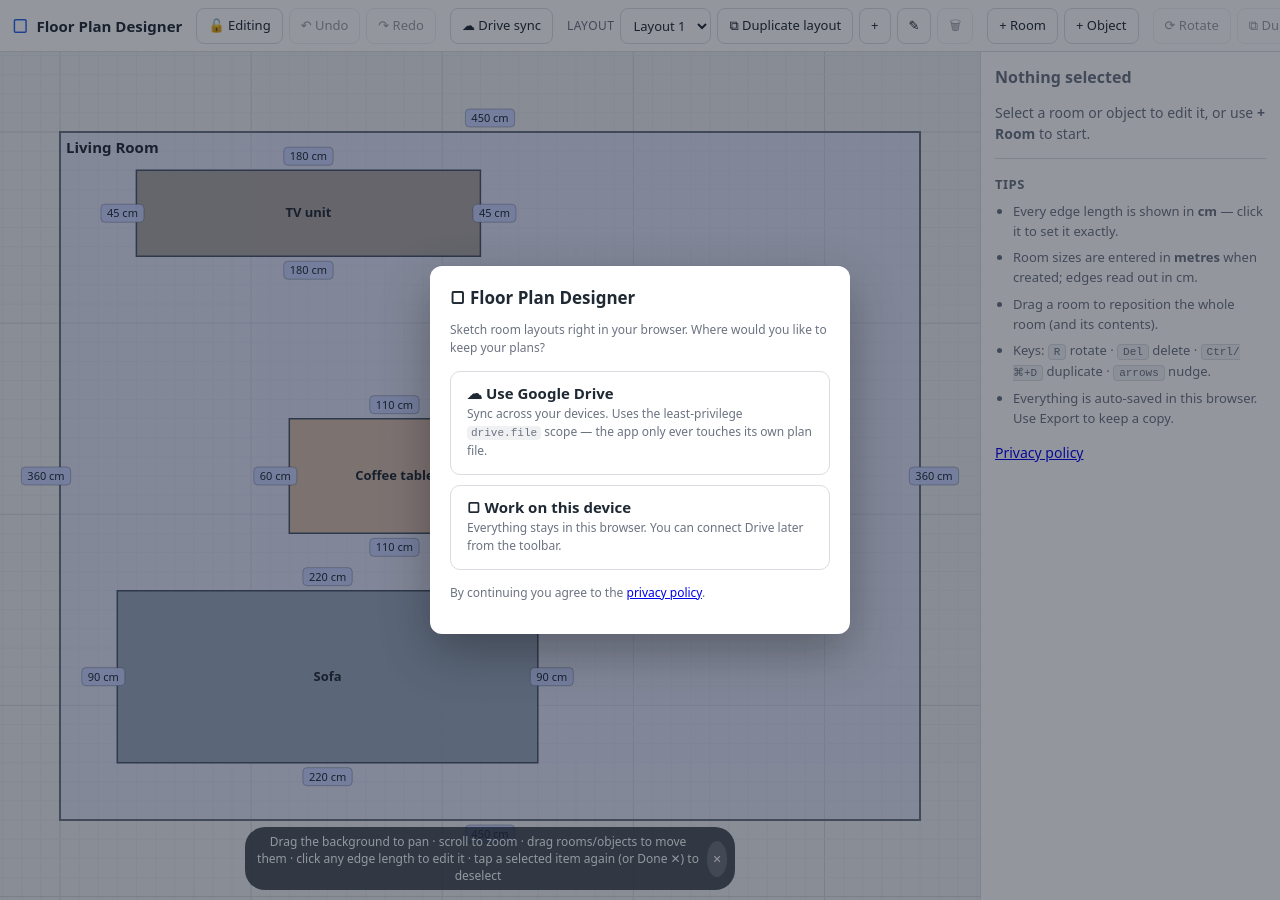
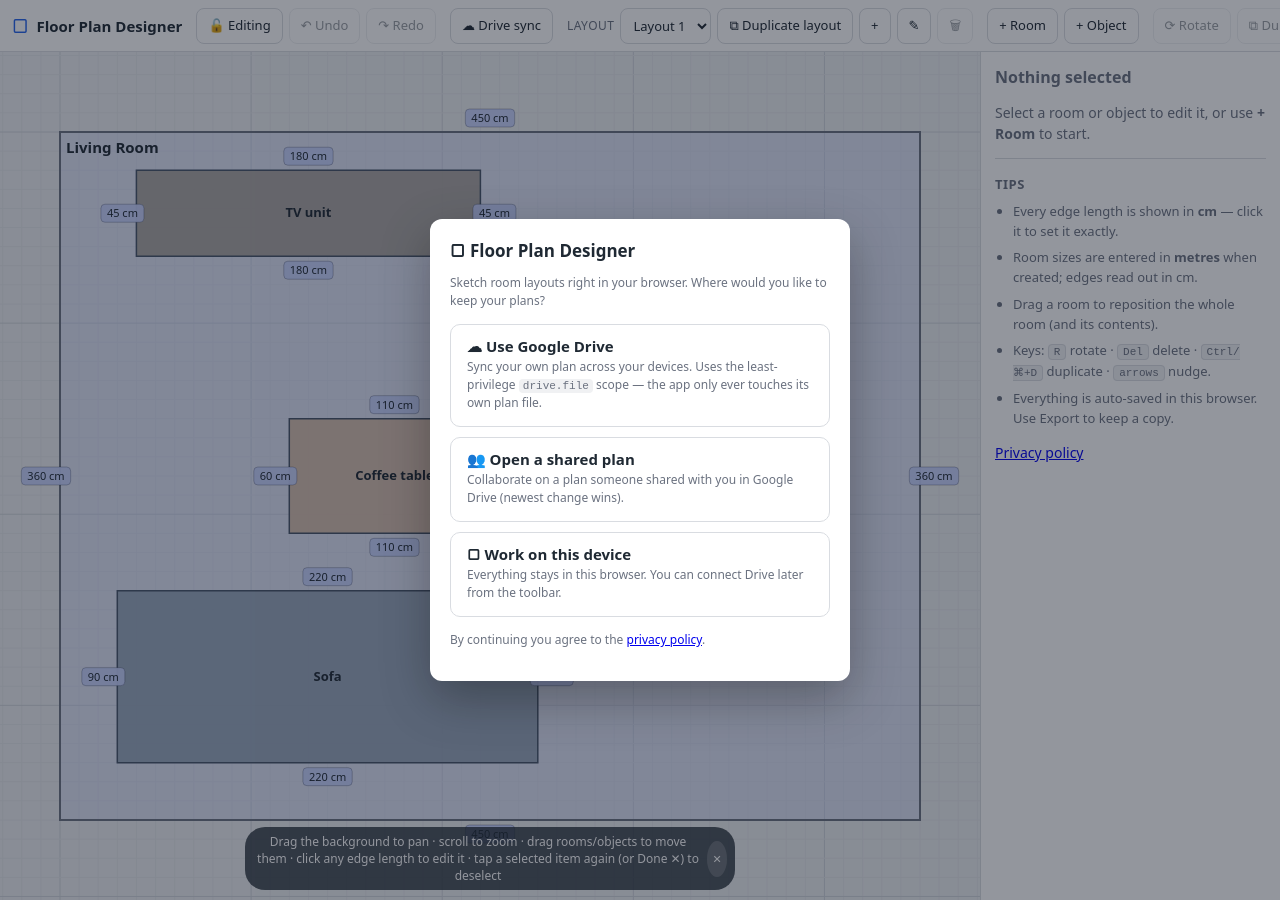
Before and after one commit to mchr3k/mchr3k.github.com, a Jekyll site: the page floorplan/index.html, which Jekyll copies as it is, in a window 1280 px wide. Built offline with Jekyll 4.4.1, drawn with Linux system fonts in a browser that asks for light colours; comment, search, counter and statistics services are not loaded; part of the change alters nothing that is shown.

Commit message:
Shared-plan startup option, connect direction choice, writer tracking
- Edge lengths are editable even when the canvas is locked: tapping an
  edge label always opens the inline editor (a deliberate tap, not an
  accidental drag). Lock now only blocks moving items. Fixes edges not
  being click-to-edit on mobile (locked by default).
- Startup screen gains a third option, "Open a shared plan", alongside
  Use Google Drive and Work on this device.
- Connecting (to personal Drive or a shared file, from the startup screen
  or the Drive dialog) now asks an explicit direction: upload THIS
  device's plan, or load the target and discard local changes.
- Per-client write log carried through the file: each device stamps its
  label + timestamp on every write (merged so concurrent writers aren't
  dropped), and the Drive dialog shows "Last edits" per device. A
  device-name field lets you label this device for collaborators.
- Bakeable DEFAULT_API_KEY constant for the Picker (falls back to a
  per-device key the user is prompted for).

https://claude.ai/code/session_01WufBwyDRyqPSDpxCsqmNkX

```diff
--- a/floorplan/app.js
+++ b/floorplan/app.js
@@ -700,18 +700,20 @@
     const objId = target.getAttribute("data-obj");
     const [gmx, gmy] = mousePos(e);
 
+    // Editing an edge length is a deliberate tap on a number, not an accidental
+    // drag — so it's always available, even when the canvas is locked.
+    if (kind === "edge") {
+      openEdgeEditor(target, e);
+      return;
+    }
+
     if (locked) {
       // View/select only: open the item in the side panel for editing, but
-      // never move it or open the canvas edge editor — a drag pans instead.
+      // never move it — a drag pans instead.
       const sel = objId ? { kind: "object", roomId, objId } : { kind: "room", roomId };
       const wasSelected = roomId ? sameSel(selection, sel) : false;
       if (roomId) select(sel);
       drag = { type: "pan", startOx: view.ox, startOy: view.oy, startMx: gmx, startMy: gmy, lockSel: roomId ? sel : null, wasSelected, moved: false };
-      return;
-    }
-
-    if (kind === "edge") {
-      openEdgeEditor(target, e);
       return;
     }
 
@@ -1505,6 +1507,8 @@
         activeId: doc.activeId,
         view,
         layouts: doc.layouts,
+        // Per-client last-write log so every device can show who last wrote.
+        writers: doc.writers && typeof doc.writers === "object" ? doc.writers : {},
       },
       null,
       2
@@ -1608,8 +1612,9 @@
       layouts = [{ id: uid("l"), name: "Layout 1", rooms: (data.rooms || []).map(normalizeRoom) }];
     }
     const activeId = layouts.some((l) => l.id === data.activeId) ? data.activeId : layouts[0].id;
+    const writers = data.writers && typeof data.writers === "object" ? data.writers : {};
     // Missing rev/updatedAt stay 0 so an untouched copy can't outrank real data.
-    return { version: SCHEMA_VERSION, rev: +data.rev || 0, updatedAt: +data.updatedAt || 0, activeId, layouts };
+    return { version: SCHEMA_VERSION, rev: +data.rev || 0, updatedAt: +data.updatedAt || 0, activeId, layouts, writers };
   }
 
   // Replace the whole document with one pulled from Drive, without bumping the
@@ -1767,6 +1772,11 @@
     // authorised-origins allowlist are what protect it. Forks can override it via
     // the in-app field, which is stored in localStorage and takes precedence.
     const DEFAULT_CLIENT_ID = "570993263806-e6ga4lb5137114grenq6ucjtmq159o4q.apps.googleusercontent.com";
+    // Baked-in default Google API key, used only by the Picker (for opening a
+    // shared plan). Like the Client ID it is not a secret, but you should
+    // restrict it (Picker API + your site's HTTP referrers) in the Cloud Console.
+    // Leave "" to fall back to the per-device key the user is prompted for.
+    const DEFAULT_API_KEY = "";
     const LS = {
       clientId: "floorplan.drive.clientId",
       fileId: "floorplan.drive.fileId",
@@ -1778,7 +1788,33 @@
     };
 
     let clientId = localStorage.getItem(LS.clientId) || DEFAULT_CLIENT_ID;
-    let apiKey = localStorage.getItem(LS.apiKey) || "";
+    let apiKey = localStorage.getItem(LS.apiKey) || DEFAULT_API_KEY;
+
+    // Stable per-device id + editable label, written into the file so every
+    // client can show who last wrote and when.
+    const CLIENT_ID = (() => {
+      let id = localStorage.getItem("floorplan.clientId");
+      if (!id) { id = uid("c"); try { localStorage.setItem("floorplan.clientId", id); } catch (_) {} }
+      return id;
+    })();
+    let clientName = localStorage.getItem("floorplan.clientName") || "";
+    const clientLabel = () => clientName || "Device " + CLIENT_ID.slice(-4);
+    function stampWriter() {
+      if (!doc.writers || typeof doc.writers !== "object") doc.writers = {};
+      doc.writers[CLIENT_ID] = { name: clientLabel(), at: Date.now(), rev: +doc.rev || 0 };
+    }
+    function mergeWriters(a, b) {
+      const out = {};
+      for (const src of [a, b]) {
+        if (src && typeof src === "object") {
+          for (const k in src) {
+            const e = src[k];
+            if (e && (!out[k] || (e.at || 0) > (out[k].at || 0))) out[k] = e;
+          }
+        }
+      }
+      return out;
+    }
     // When set, we sync against this specific (typically link-shared) file the
     // user picked with the Google Picker, instead of their own floorplan.json.
     let sharedFileId = localStorage.getItem(LS.sharedFile) || "";
@@ -1825,7 +1861,32 @@
       if (pick) pick.hidden = !connected;
       const sharedRow = el("drive-shared-row");
       if (sharedRow) sharedRow.hidden = !sharedFileId;
+      const nameInput = el("drive-clientname");
+      if (nameInput && document.activeElement !== nameInput) nameInput.value = clientName;
+      renderWriters();
       pill();
+    }
+
+    // Show who last wrote to the file and when. Names come from other clients,
+    // so build with textContent (never innerHTML) to stay XSS-safe.
+    function renderWriters() {
+      const box = el("drive-writers");
+      if (!box) return;
+      const w = doc.writers && typeof doc.writers === "object" ? doc.writers : {};
+      const entries = Object.entries(w).filter(([, e]) => e && e.at).sort((a, b) => b[1].at - a[1].at);
+      box.replaceChildren();
+      if (!entries.length) { box.hidden = true; return; }
+      box.hidden = false;
+      const h = document.createElement("h3");
+      h.textContent = "Last edits";
+      box.appendChild(h);
+      for (const [id, e] of entries) {
+        const row = document.createElement("div");
+        row.className = "writer-row";
+        const who = (e.name ? String(e.name) : "Device") + (id === CLIENT_ID ? " (this device)" : "");
+        row.textContent = who + " · " + new Date(e.at).toLocaleString();
+        box.appendChild(row);
+      }
     }
 
     function gisReady() {
@@ -1931,6 +1992,7 @@
 
         // No file yet -> create one from the local plan.
         if (files.length === 0) {
+          stampWriter();
           fileId = await createFile(serialize());
           lsSet(LS.fileId, fileId);
           setLastSeenRev(+doc.rev || 0);
@@ -1966,6 +2028,8 @@
           setStatus(label + note + " · " + timeNow());
         };
         const push = async (label) => {
+          doc.writers = mergeWriters(best && best.doc.writers, doc.writers);
+          stampWriter();
           await updateFile(canonical, serialize());
           setLastSeenRev(+doc.rev || 0);
           setStatus(label + note + " · " + timeNow());
@@ -2030,6 +2094,8 @@
         setStatus(label + " · " + timeNow());
       };
       const push = async (label) => {
+        doc.writers = mergeWriters(remote && remote.writers, doc.writers);
+        stampWriter();
         await updateFile(sharedFileId, serialize());
         setLastSeenRev(+doc.rev || 0);
         setStatus(label + " · " + timeNow());
@@ -2070,23 +2136,47 @@
     }
     function useDrive() {
       sessionMode = "drive";
-      if (!clientId || !connected) { open(); return; }
+      // Leaving any shared-file pin: this path is the user's *personal* Drive.
+      if (sharedFileId) { sharedFileId = ""; lsSet(LS.sharedFile, ""); }
+      if (!clientId) { open(); return; }
+      if (!connected) { open(); connect(); return; }
       waitForGis((ok) => {
         if (!ok) { open(); return; }
-        getToken(false).then(() => syncNow(false, "welcome")).catch(() => open());
+        getToken(false).then(() => connectChoice("Google Drive")).catch(() => { open(); connect(); });
       });
     }
+    function openShared() {
+      sessionMode = "drive";
+      open();
+      openPicker();
+    }
+
+    async function authenticate() {
+      if (!clientId) throw new Error("No OAuth Client ID configured");
+      if (!gisReady()) throw new Error("Google library not loaded — check your connection");
+      await getToken(true);
+      connected = true;
+      lsSet(LS.connected, "1");
+      updateUI();
+    }
+
+    // On connecting to a target (personal Drive or a shared file), make the
+    // direction explicit: upload this device's plan, or load the target and
+    // discard local changes.
+    function connectChoice(label) {
+      const up = confirm(
+        `Working with ${label}.\n\n` +
+          "OK — upload THIS device's current plan to it.\n" +
+          "Cancel — load it and discard this device's current changes."
+      );
+      return syncNow(false, up ? "forceUp" : "forceDown");
+    }
 
     async function connect() {
-      if (!clientId) { setStatus("No OAuth Client ID configured.", "err"); return; }
-      if (!gisReady()) { setStatus("Google library not loaded — check your connection.", "err"); return; }
       try {
         setStatus("Connecting…");
-        await getToken(true);
-        connected = true;
-        lsSet(LS.connected, "1");
-        updateUI();
-        await syncNow(true, "firstConnect");
+        await authenticate();
+        await connectChoice("Google Drive");
       } catch (e) {
         setStatus("Could not connect: " + e.message, "err");
       }
@@ -2116,11 +2206,13 @@
       if (!window.gapi) return cb(false);
       try { gapi.load("picker", { callback: () => cb(pickerReady()) }); } catch (_) { cb(false); }
     }
-    function openPicker() {
+    async function openPicker() {
       sessionMode = "drive";
       if (!clientId) { setStatus("No OAuth Client ID configured.", "err"); return; }
-      if (!connected) { setStatus("Connect Google Drive first.", "err"); return; }
-      getToken(true)
+      try {
+        if (!connected) { setStatus("Connecting…"); await authenticate(); }
+      } catch (e) { setStatus("Could not connect: " + e.message, "err"); return; }
+      getToken(false)
         .then((t) => {
           loadPicker((ok) => {
             if (!ok) { setStatus("Couldn't load the Google Picker (offline?).", "err"); return; }
@@ -2158,7 +2250,7 @@
       lsSet(LS.sharedFile, sharedFileId);
       connected = true; lsSet(LS.connected, "1");
       updateUI();
-      syncNow(false, "forceDown"); // load the shared plan
+      connectChoice("the shared plan"); // choose: upload local, or load the shared file
     }
     function leaveShared() {
       sharedFileId = "";
@@ -2185,6 +2277,10 @@
       el("drive-syncnow").addEventListener("click", () => syncNow(true, "auto"));
       el("drive-pick").addEventListener("click", openPicker);
       el("drive-leave-shared").addEventListener("click", leaveShared);
+      el("drive-clientname").addEventListener("input", (e) => {
+        clientName = e.target.value.trim();
+        lsSet("floorplan.clientName", clientName);
+      });
       el("drive-force-up").addEventListener("click", () => {
         if (confirm("Overwrite the copy in Google Drive with THIS device's plan?")) syncNow(true, "forceUp");
       });
@@ -2205,7 +2301,7 @@
       // so the user consciously chooses Drive vs local on every load.
     }
 
-    return { scheduleSync, boot, nextRev, open, useLocal, useDrive };
+    return { scheduleSync, boot, nextRev, open, useLocal, useDrive, openShared };
   })();
 
   // ---------------------------------------------------------------------------
@@ -2331,6 +2427,7 @@
     const close = () => { modal.hidden = true; };
     el("welcome-local").addEventListener("click", () => { DRIVE.useLocal(); close(); });
     el("welcome-drive").addEventListener("click", () => { close(); DRIVE.useDrive(); });
+    el("welcome-shared").addEventListener("click", () => { close(); DRIVE.openShared(); });
     modal.hidden = false;
   })();
 })();
--- a/floorplan/index.html
+++ b/floorplan/index.html
@@ -178,7 +178,11 @@
         <div class="welcome-choices">
           <button id="welcome-drive" class="welcome-choice">
             <strong>☁ Use Google Drive</strong>
-            <span class="muted small">Sync across your devices. Uses the least-privilege <code>drive.file</code> scope — the app only ever touches its own plan file.</span>
+            <span class="muted small">Sync your own plan across your devices. Uses the least-privilege <code>drive.file</code> scope — the app only ever touches its own plan file.</span>
+          </button>
+          <button id="welcome-shared" class="welcome-choice">
+            <strong>👥 Open a shared plan</strong>
+            <span class="muted small">Collaborate on a plan someone shared with you in Google Drive (newest change wins).</span>
           </button>
           <button id="welcome-local" class="welcome-choice">
             <strong>▢ Work on this device</strong>
@@ -230,6 +234,13 @@
           Use <strong>Force</strong> to resolve a mismatch by hand: push this device's plan up, or pull
           Drive's copy down, regardless of which looks newer.
         </p>
+
+        <label class="field drive-name-field">
+          <span>This device's name (shown to collaborators)</span>
+          <input type="text" id="drive-clientname" maxlength="40" placeholder="e.g. Martin's laptop" />
+        </label>
+        <div id="drive-writers" class="drive-writers" hidden></div>
+
         <p id="drive-status" class="drive-status"></p>
         <p class="muted small"><a href="privacy.html" target="_blank" rel="noopener">Privacy policy</a></p>
       </div>
--- a/floorplan/styles.css
+++ b/floorplan/styles.css
@@ -474,6 +474,26 @@ kbd {
   border-color: var(--accent);
   background: var(--accent-soft);
 }
+.drive-sep { margin: 14px 0 10px; }
+.drive-name-field { margin: 12px 0 6px; }
+.drive-writers {
+  margin: 8px 0 0;
+  padding: 10px 12px;
+  background: #f6f7f9;
+  border: 1px solid var(--line);
+  border-radius: 8px;
+}
+.drive-writers h3 {
+  margin: 0 0 6px;
+  font-size: 12px;
+  text-transform: uppercase;
+  letter-spacing: 0.04em;
+  color: var(--muted);
+}
+.drive-writers .writer-row {
+  font-size: 13px;
+  padding: 2px 0;
+}
 .drive-row button {
   flex: 1;
   min-width: 120px;
```
